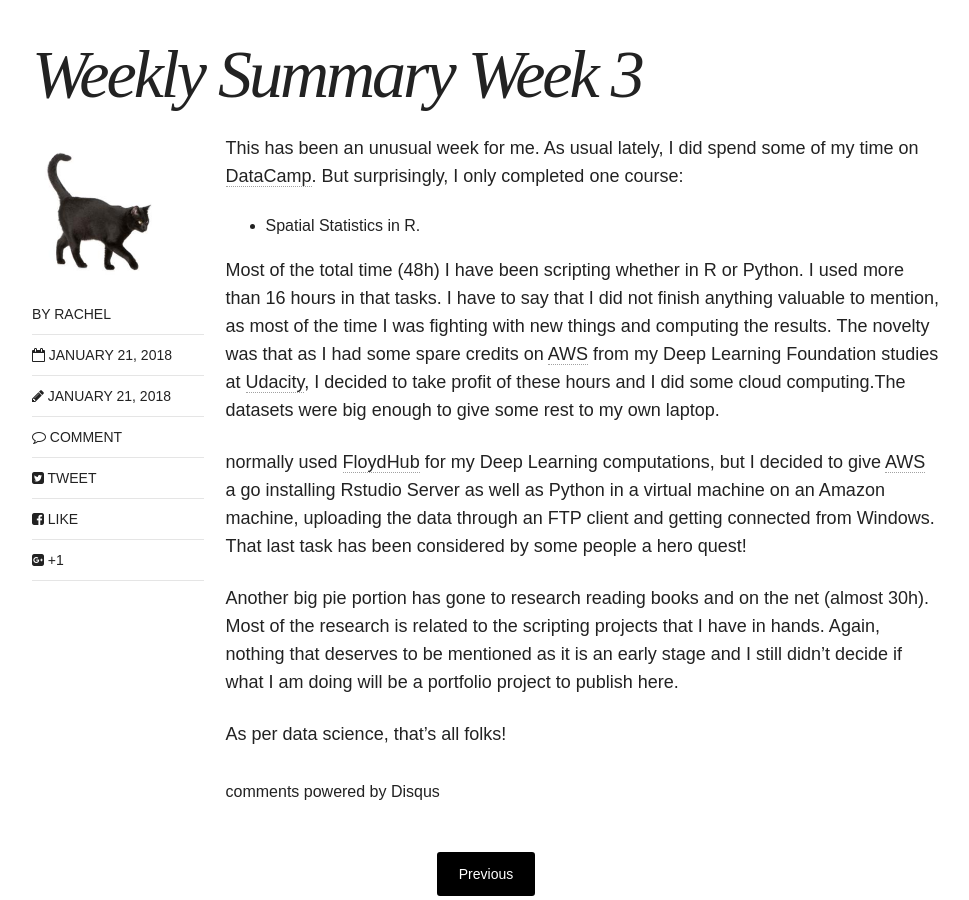
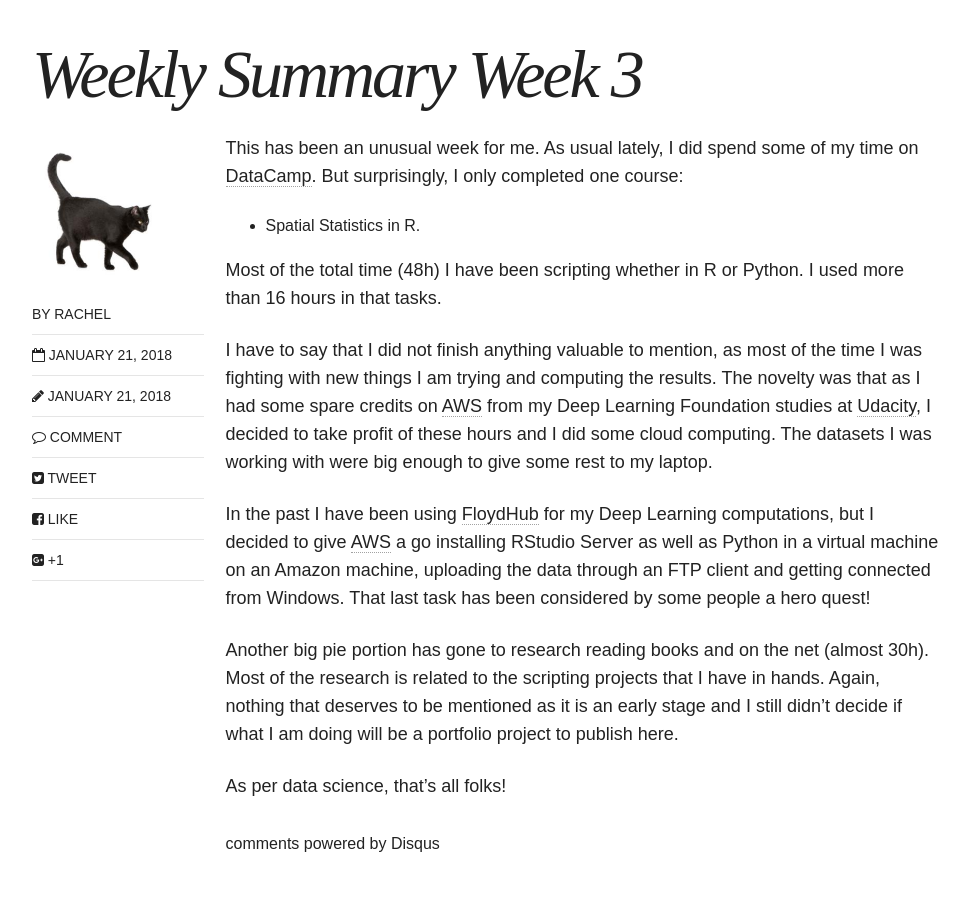
Before and after one commit to raquelredo/raquelredo.github.io_site, a Jekyll site: the page built from _posts/blog/2018-01-21-weekly-summary.md, in a window 1280 px wide and 900 px high, scrolled down 767 px. Shown: the whole window, without its empty margins (154-1123 px from the left). Built offline with Jekyll 4.4.1, drawn with Linux system fonts in a browser that asks for light colours; nearby versions of some CDN libraries; comment, search, counter and statistics services are not loaded.

Commit message:
spaces corrected

```diff
--- a/_posts/blog/2018-01-21-weekly-summary.md
+++ b/_posts/blog/2018-01-21-weekly-summary.md
@@ -20,17 +20,18 @@ This has been an unusual week for me. As usual lately, I did spend some of my ti
 - Spatial Statistics in R.
 
 Most of the total time (48h) I have been scripting whether in R or Python. I used more than 16 hours in that tasks.
-I have to say that I did not finish anything valuable to mention, as most of the time I was fighting with new things and computing the results.
-The novelty was that as I had some spare credits on [AWS][f9496ea9] from my Deep Learning Foundation studies at [Udacity][1a539d8c], I decided to take profit of these hours and I did some cloud computing.The datasets were big enough to give some rest to my own laptop.
+
+I have to say that I did not finish anything valuable to mention, as most of the time I was fighting with new things I am trying and computing the results.
+The novelty was that as I had some spare credits on [AWS][f9496ea9] from my Deep Learning Foundation studies at [Udacity][1a539d8c], I decided to take profit of these hours and I did some cloud computing. The datasets I was working with were big enough to give some rest to my laptop.
 
   [f9496ea9]: https://aws.amazon.com/ "Amazon Web Server"
   [311043ca]: https://www.datacamp.com/ "DataCamp"
   [1a539d8c]: https://www.Udacity.com/ "Udacity"
 
- normally used [FloydHub][c02f6e6a] for my Deep Learning computations, but I decided to give [AWS][f9496ea9] a go installing Rstudio Server as well as Python in a virtual machine on an Amazon machine, uploading the data through an FTP client and getting connected from Windows. That last task has been considered by some people a hero quest!
+In the past I have been using [FloydHub][c02f6e6a] for my Deep Learning computations, but I decided to give [AWS][f9496ea9] a go installing RStudio Server as well as Python in a virtual machine on an Amazon machine, uploading the data through an FTP client and getting connected from Windows. That last task has been considered by some people a hero quest!
 
   [c02f6e6a]: https://www.floydhub.com/ "FloydHub"
 
-  Another big pie portion has gone to research reading books and on the net (almost 30h). Most of the research is related to the scripting projects that I have in hands. Again, nothing that deserves to be mentioned as it is an early stage and I still didn't decide if what I am doing will be a portfolio project to publish here.
+Another big pie portion has gone to research reading books and on the net (almost 30h). Most of the research is related to the scripting projects that I have in hands. Again, nothing that deserves to be mentioned as it is an early stage and I still didn't decide if what I am doing will be a portfolio project to publish here.
 
 As per data science, that's all folks!
```
